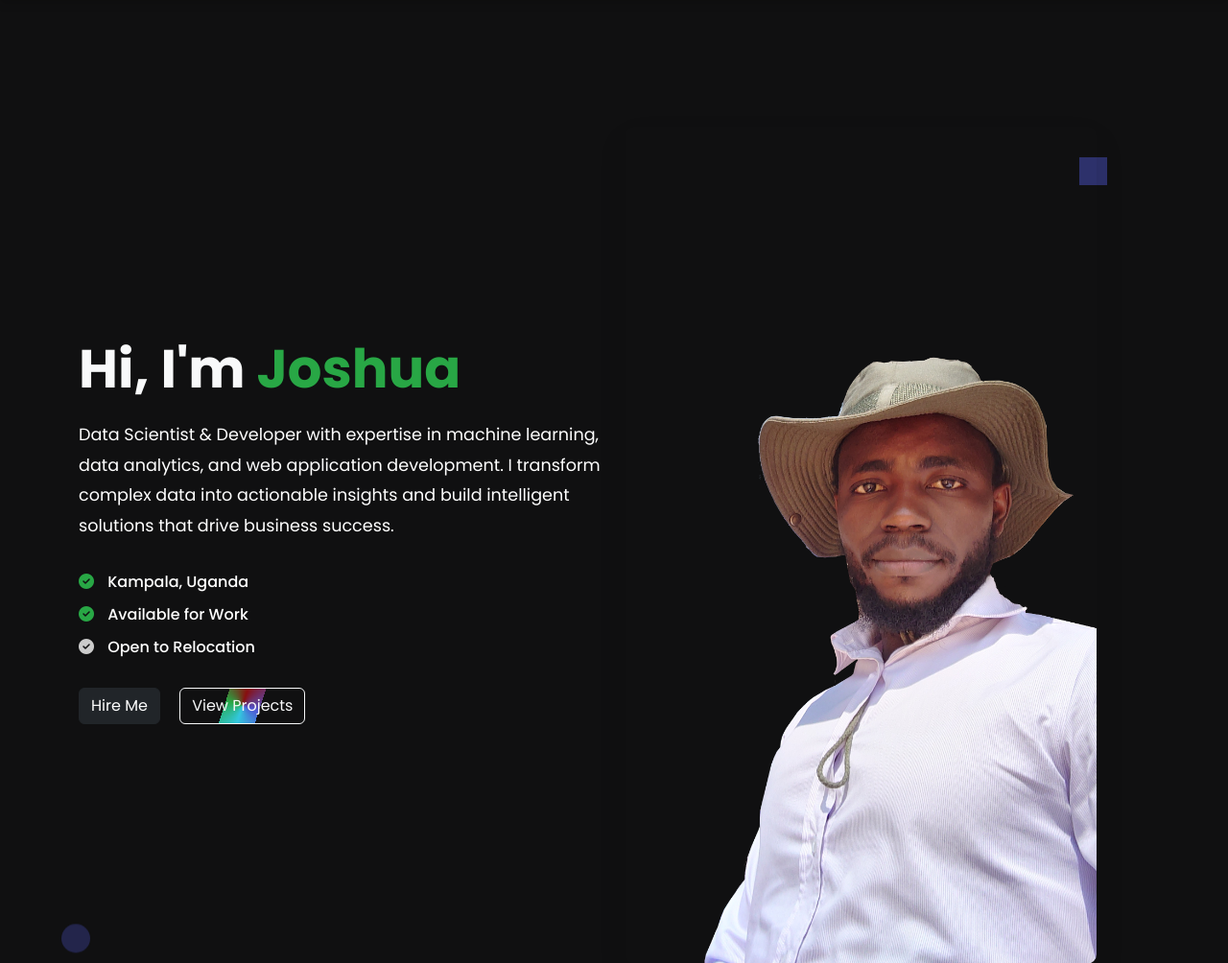
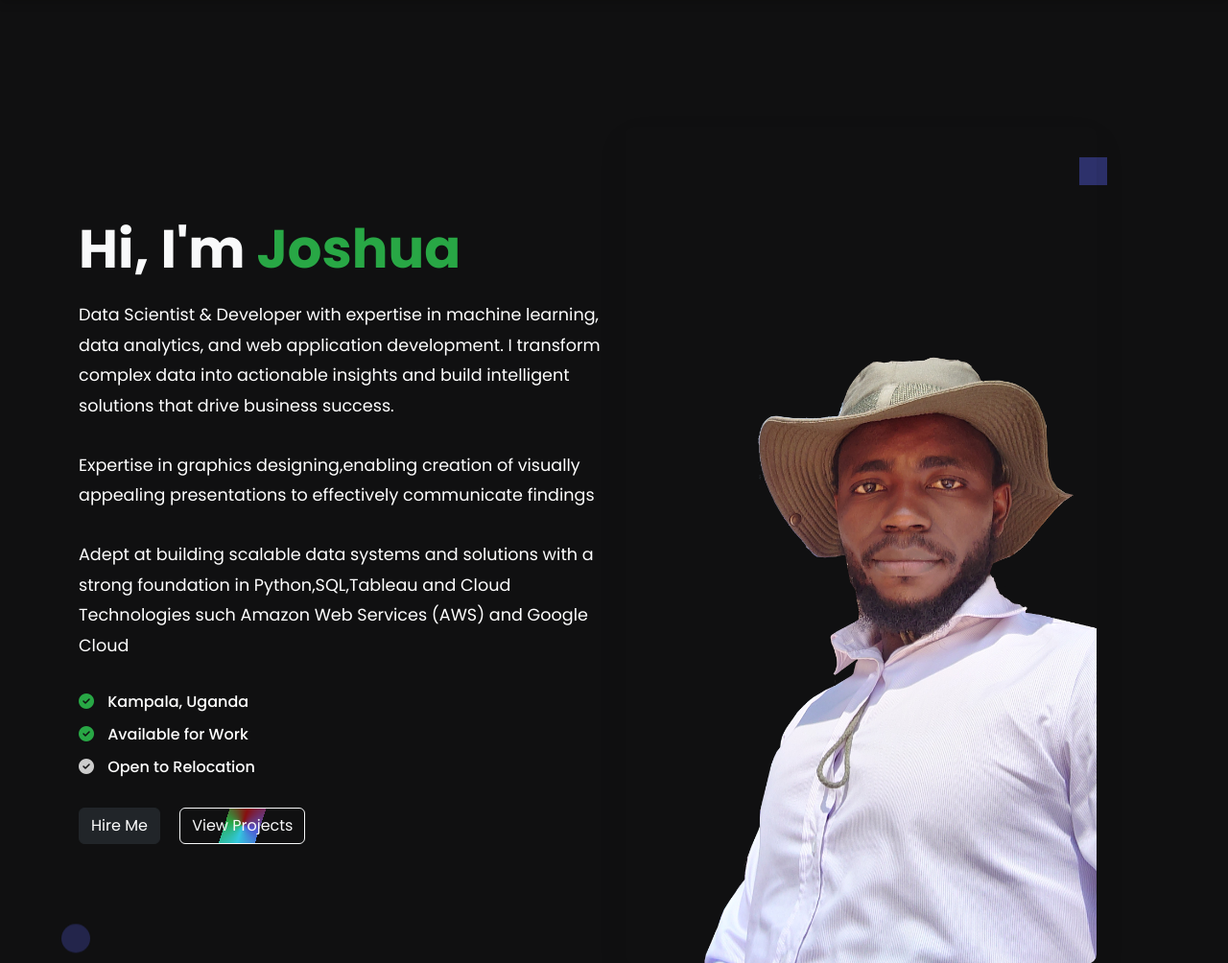
Before and after one commit to 200-4/Abooki, a Django app: page / in a window 1280 px wide. Shown: the part 70-1074 px from the top of the page at 96% size. Run offline with Django 5.2, Linux system fonts and the light colour scheme; data comes from the database, SQL or seed files in the repository; some libraries are stand-ins or nearby versions.

Commit message:
Update index.html

```diff
--- a/templates/aboo/index.html
+++ b/templates/aboo/index.html
@@ -11,6 +11,12 @@
                     <div class="hero-content">
                         <h1>Hi, I'm <span>Joshua</span></h1>
                         <p>Data Scientist & Developer with expertise in machine learning, data analytics, and web application development. I transform complex data into actionable insights and build intelligent solutions that drive business success.</p>
+<p>
+Expertise in graphics designing,enabling creation of visually appealing presentations to effectively communicate findings</p>
+<p>
+Adept at building scalable data systems and solutions with a strong foundation in Python,SQL,Tableau and Cloud Technologies such Amazon Web Services
+ (AWS) and Google Cloud
+</p>
 
 
                         <ul class="feature-list">
```
